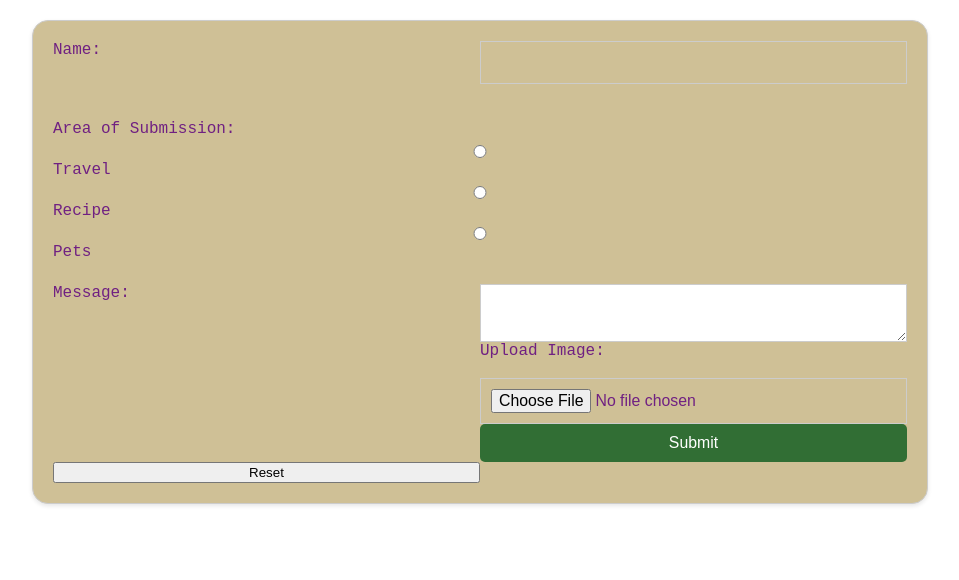
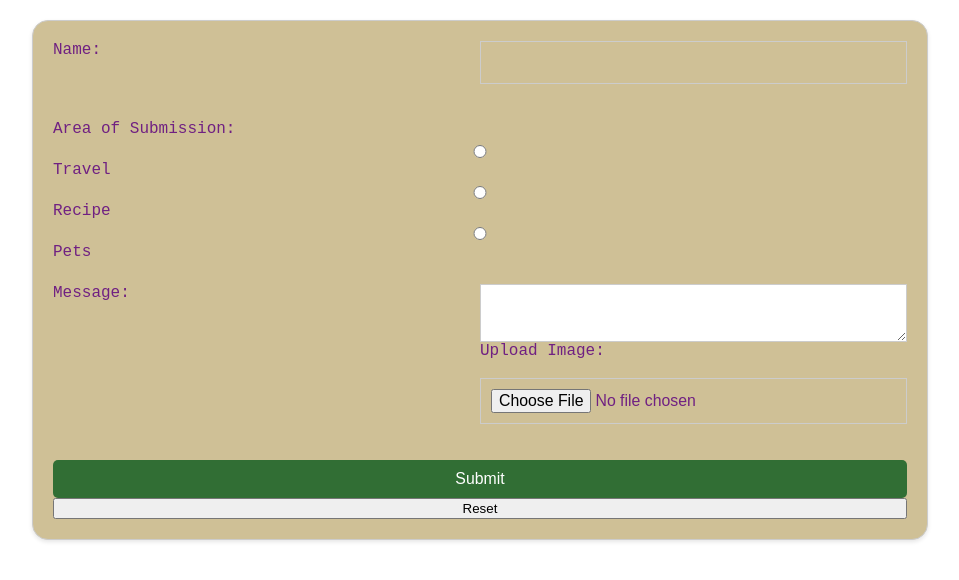
Before and after one commit to miccn/discussion9-form, a plain HTML site: page index.html in a window 1280 px wide. Shown: the whole page, without its empty margins (160-1119 px from the left). Drawn offline with Linux system fonts and the light colour scheme; a web font is replaced by a local one.

Commit message:
final changes

```diff
--- a/css/style.css
+++ b/css/style.css
@@ -87,12 +87,18 @@ input[type="submit"] {
   border: none;
   border-radius: 5px;
   cursor: pointer;
+  grid-column: 1/-1;
 }
 
 input[type="submit"]:hover {
   background-color: #3d9841;
 }
-
+button[type="reset"] {
+  grid-column: 1/-1;
+}
+button[type="reset"]:hover {
+  background-color: #b1afaf;
+}
 .radio label {
   display: inline-block;
   margin-bottom: 5px;
```
